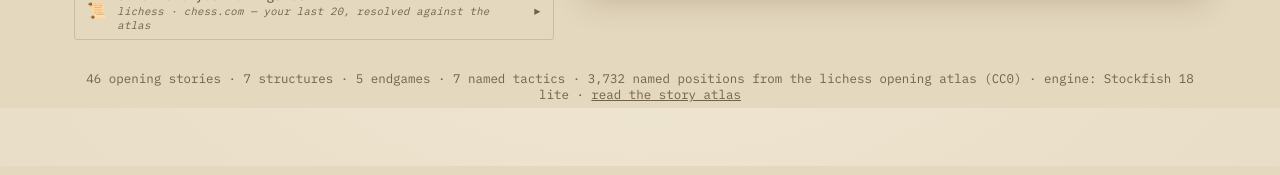
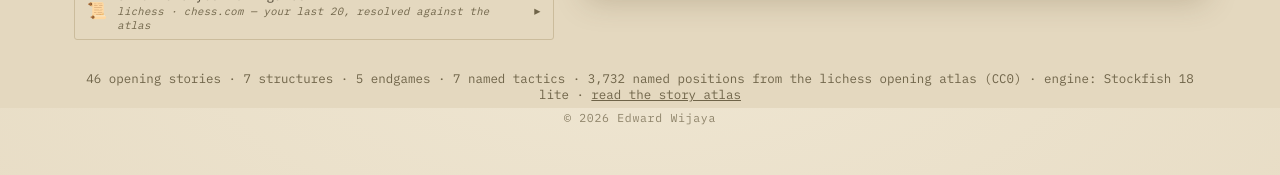
Before and after one commit to ewijaya/chessography, a React (Vite) app: page / in a window 1280 px wide. Shown: the part 692-867 px from the top of the page. Built offline with nearby package versions, Linux system fonts and the light colour scheme.

Commit message:
feat: add copyright line to app and atlas footers
© 2026 Edward Wijaya as a quiet second footer line in the app, and on
each of the 66 static story-atlas pages beneath the lichess credit.

```diff
--- a/scripts/build-story-pages.mjs
+++ b/scripts/build-story-pages.mjs
@@ -166,7 +166,7 @@
 <main>
 <nav><a href="/">♞ Chessography</a> · <a href="/atlas/">the story atlas</a></nav>
 ${body}
-<footer>Chessography — every named move carries a story. Openings from the <a href="https://github.com/lichess-org/chess-openings">lichess opening atlas</a> (CC0).</footer>
+<footer>Chessography — every named move carries a story. Openings from the <a href="https://github.com/lichess-org/chess-openings">lichess opening atlas</a> (CC0).<br>© 2026 Edward Wijaya</footer>
 </main>
 </body>
 </html>
--- a/src/App.css
+++ b/src/App.css
@@ -1247,6 +1247,13 @@
 
 .footer a {
   color: var(--felt-text-dim);
+}
+
+.footer-copyright {
+  margin-top: 8px;
+  font-size: 0.72rem;
+  letter-spacing: 0.06em;
+  opacity: 0.75;
 }
 
 /* opening trainer — the drill card and the deck */
--- a/src/App.tsx
+++ b/src/App.tsx
@@ -1036,10 +1036,13 @@
       )}
 
       <footer className="footer">
-        {storyCounts.openings} opening stories · {storyCounts.structures} structures ·{' '}
-        {storyCounts.endgames} endgames · {storyCounts.tactics} named tactics ·{' '}
-        {bookReady ? `${bookSize().toLocaleString()} named positions` : 'opening atlas loading…'} from the
-        lichess opening atlas (CC0) · engine: Stockfish 18 lite · <a href="/atlas/">read the story atlas</a>
+        <div className="footer-meta">
+          {storyCounts.openings} opening stories · {storyCounts.structures} structures ·{' '}
+          {storyCounts.endgames} endgames · {storyCounts.tactics} named tactics ·{' '}
+          {bookReady ? `${bookSize().toLocaleString()} named positions` : 'opening atlas loading…'} from the
+          lichess opening atlas (CC0) · engine: Stockfish 18 lite · <a href="/atlas/">read the story atlas</a>
+        </div>
+        <div className="footer-copyright">© 2026 Edward Wijaya</div>
       </footer>
     </div>
   );
```
